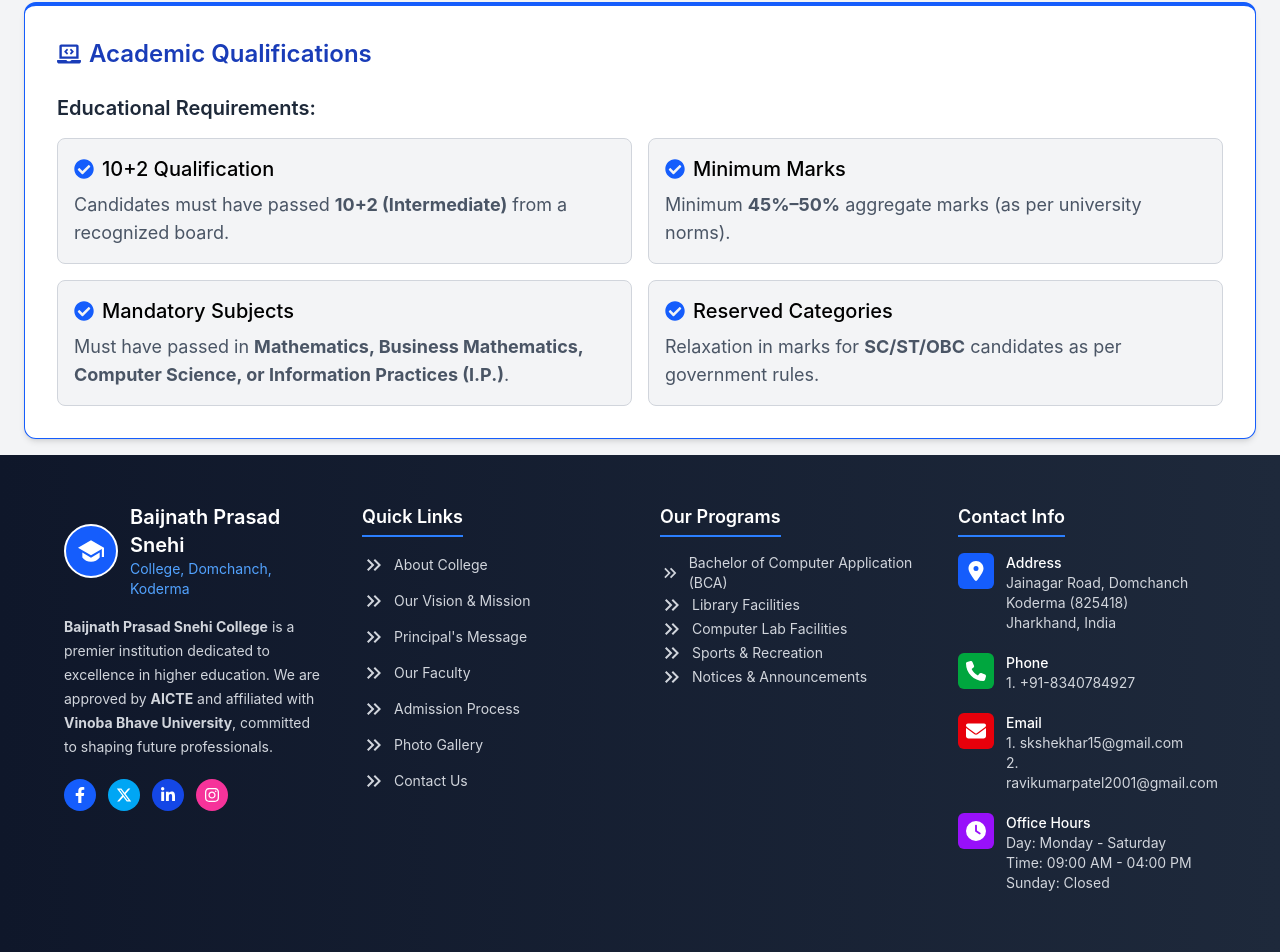
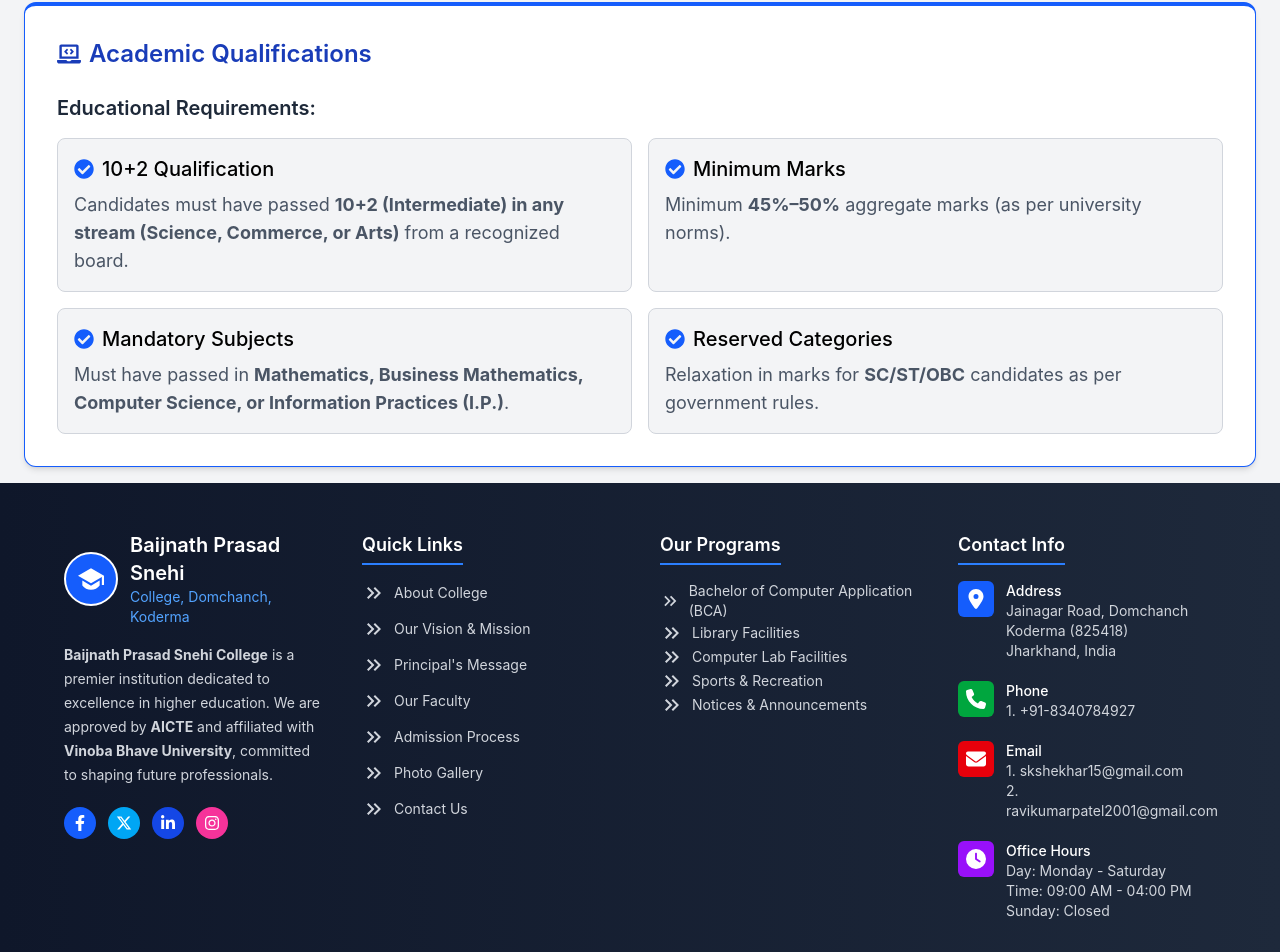
Before and after one commit to ravikrpatel01/bpsc-bca-website, a React (Vite) app: page /admissions/eligibility-criteria in a window 1280 px wide. Shown: the part 776-1728 px from the top of the page. Built offline with nearby package versions, Linux system fonts and the light colour scheme.

Commit message:
Updated eligibility criteria.

```diff
--- a/src/components/BCAEligibilityDetails.jsx
+++ b/src/components/BCAEligibilityDetails.jsx
@@ -39,8 +39,10 @@ const BCAEligibilityDetails = () => {
             </p>
             <p className="text-gray-600 lg:text-lg mt-0 lg:mt-2">
               Candidates must have passed{" "}
-              <span className="font-bold">10+2 (Intermediate)</span> from a
-              recognized board.
+              <span className="font-bold">
+                10+2 (Intermediate) in any stream (Science, Commerce, or Arts)
+              </span>{" "}
+              from a recognized board.
             </p>
           </div>
 
```
